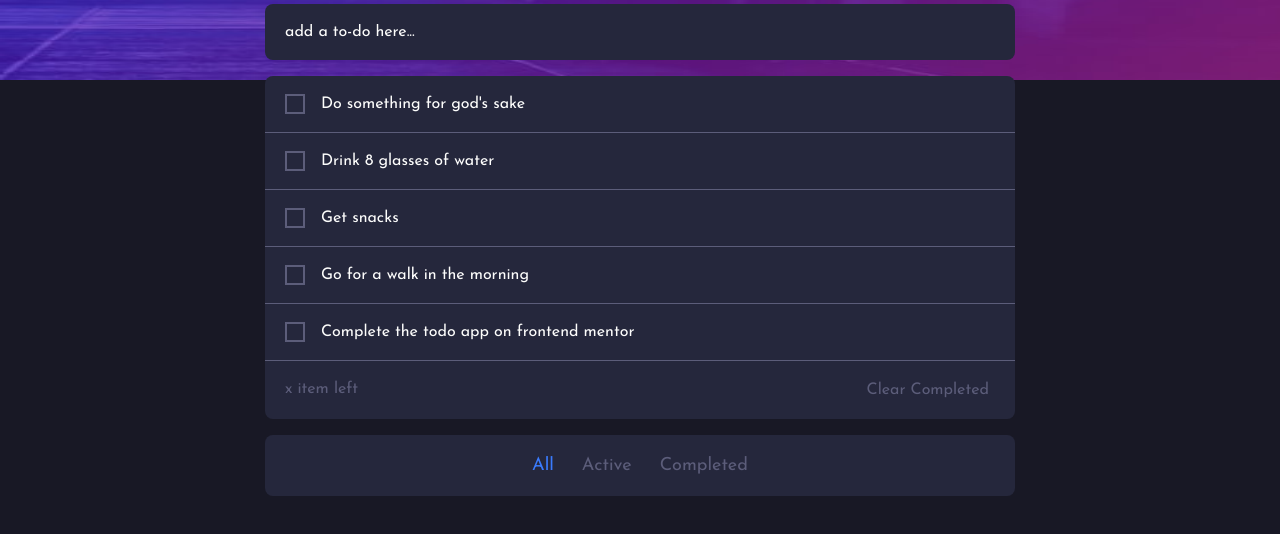
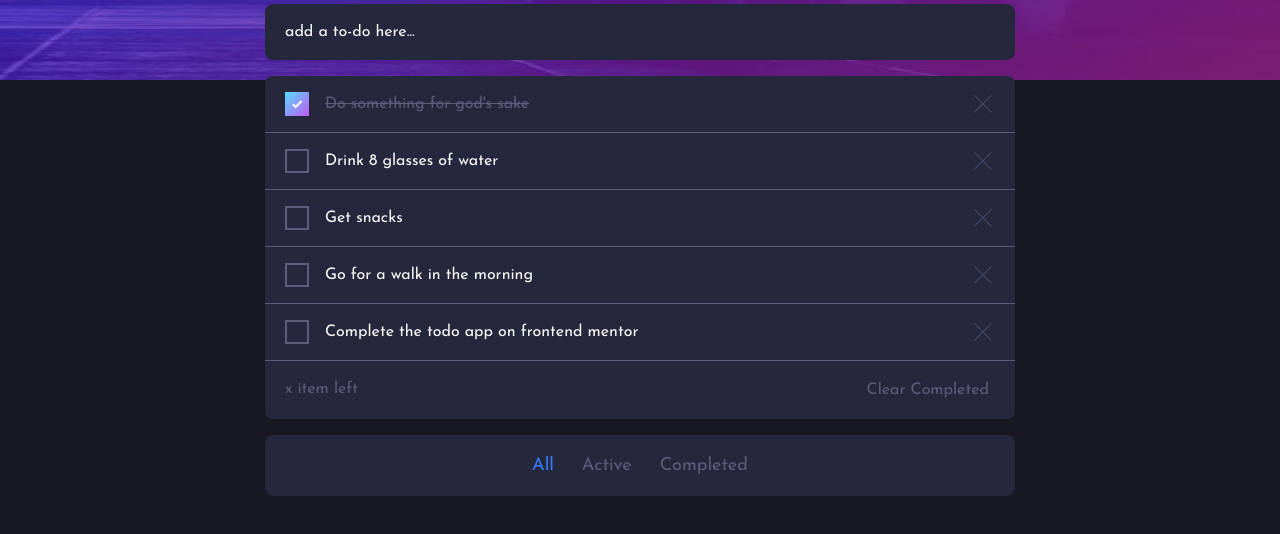
Before and after one commit to advide2001/todo-app, a website built with Vite: page index.html in a window 1280 px wide. Shown: the part 120-654 px from the top of the page. Built offline with nearby package versions, Linux system fonts and the light colour scheme.

Commit message:
styled button with svg

```diff
--- a/index.html
+++ b/index.html
@@ -23,41 +23,40 @@
       placeholder="add a to-do here...">
 
     <ul class="todo-list">
-      <!-- Generate unique id for each task, total JS -->
       <li class="todo-list__item">
         <div class="flex ai-center">
-          <input class="item__checkbox" type="checkbox" id="todo-1" name="todo-1">
-          <label for="todo-1">Do something for god's sake</label>
+          <input class="item__checkbox item__checkbox--checked" type="checkbox" id="todo-1" name="todo-1">
+          <label class="item__label item__label--checked" for="todo-1">Do something for god's sake</label>
         </div>
-        <!-- <button class="button--svg" data-icon="delete">D</button> -->
+        <button class="button__svg" data-icon="delete"><span class="sr-only">Delete Task</span></button>
       </li>
       <li class="todo-list__item">
         <div class="flex ai-center">
           <input class="item__checkbox" type="checkbox" id="todo-2" name="todo-2">
-          <label for="todo-2">Drink 8 glasses of water</label>
+          <label class="item__label" for="todo-2">Drink 8 glasses of water</label>
         </div>
-        <!-- <button class="button--svg" data-icon="delete">D</button> -->
+        <button class="button__svg" data-icon="delete"><span class="sr-only">Delete Task</span></button>
       </li>
       <li class="todo-list__item">
         <div class="flex ai-center">
           <input class="item__checkbox" type="checkbox" id="todo-3" name="todo-3">
-          <label for="todo-3">Get snacks</label>
+          <label class="item__label" for="todo-3">Get snacks</label>
         </div>
-        <!-- <button class="button--svg" data-icon="delete">D</button> -->
+        <button class="button__svg" data-icon="delete"><span class="sr-only">Delete Task</span></button>
       </li>
       <li class="todo-list__item">
         <div class="flex ai-center ">
           <input class="item__checkbox" type="checkbox" id="todo-4" name="todo-4">
-          <label for="todo-4">Go for a walk in the morning</label>
+          <label class="item__label" for="todo-4">Go for a walk in the morning</label>
         </div>
-        <!-- <button class="button--svg" data-icon="delete">D</button> -->
+        <button class="button__svg" data-icon="delete"><span class="sr-only">Delete Task</span></button>
       </li>
       <li class="todo-list__item">
         <div class="flex ai-center">
           <input class="item__checkbox" type="checkbox" id="todo-5" name="todo-5">
-          <label for="todo-5">Complete the todo app on frontend mentor</label>
+          <label class="item__label" for="todo-5">Complete the todo app on frontend mentor</label>
         </div>
-        <!-- <button class="button--svg" data-icon="delete">D</button> -->
+        <button class="button__svg" data-icon="delete"><span class="sr-only">Delete Task</span></button>
       </li>
       <!-- List item for meta-data -->
       <li class="button-group | flex text-primary-200 jc-space-between">
--- a/sass/components/_buttons.scss
+++ b/sass/components/_buttons.scss
@@ -19,6 +19,19 @@ button {
   }
 }
 
+.button__svg {
+  width: 1.5rem;
+  aspect-ratio: 1;
+  flex-shrink: 0;
+
+  &[data-icon="delete"],
+  &[data-icon="delete"] {
+    background-image: url(./../../images/icon-cross.svg);
+    background-repeat: no-repeat;
+    background-position: center;
+  }
+}
+
 .button-group {
   background-color: hsl(var(--clr-primary-300));
   padding: 1rem 1.25rem;
--- a/sass/components/_list-items.scss
+++ b/sass/components/_list-items.scss
@@ -25,6 +25,12 @@
   justify-content: space-between;
   background-color: hsl(var(--clr-primary-300));
   padding: 1rem 1.25rem;
+
+  & > div {
+    display: flex;
+    align-items: center;
+    margin-right: 1rem;
+  }
 }
 
 .todo-list > *:not(:last-child) {
@@ -34,7 +40,7 @@
 .item__checkbox {
   flex-shrink: 0;
   appearance: none;
-  width: 1.25rem;
+  width: 1.5rem;
   aspect-ratio: 1/1;
   border: 2px solid hsl(var(--clr-primary-200));
 
@@ -49,7 +55,7 @@
     border-image-slice: 1;
   }
 
-  &:checked {
+  &--checked {
     background-image: url(../../images/icon-check.svg),
       linear-gradient(
         to bottom right,
@@ -61,3 +67,10 @@
     background-repeat: no-repeat;
   }
 }
+
+.item__label {
+  &--checked {
+    text-decoration: line-through;
+    color: hsl(var(--clr-primary-200));
+  }
+}
```
